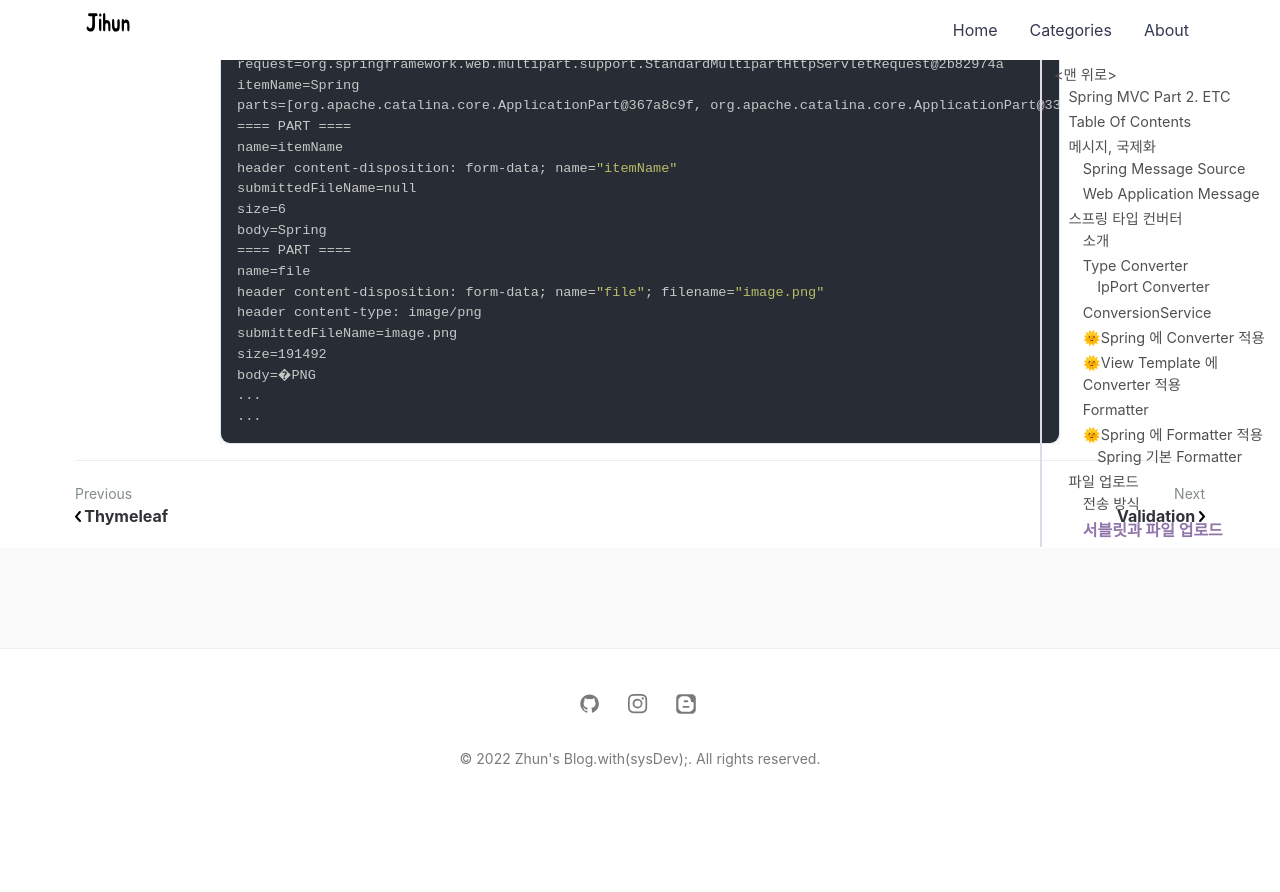
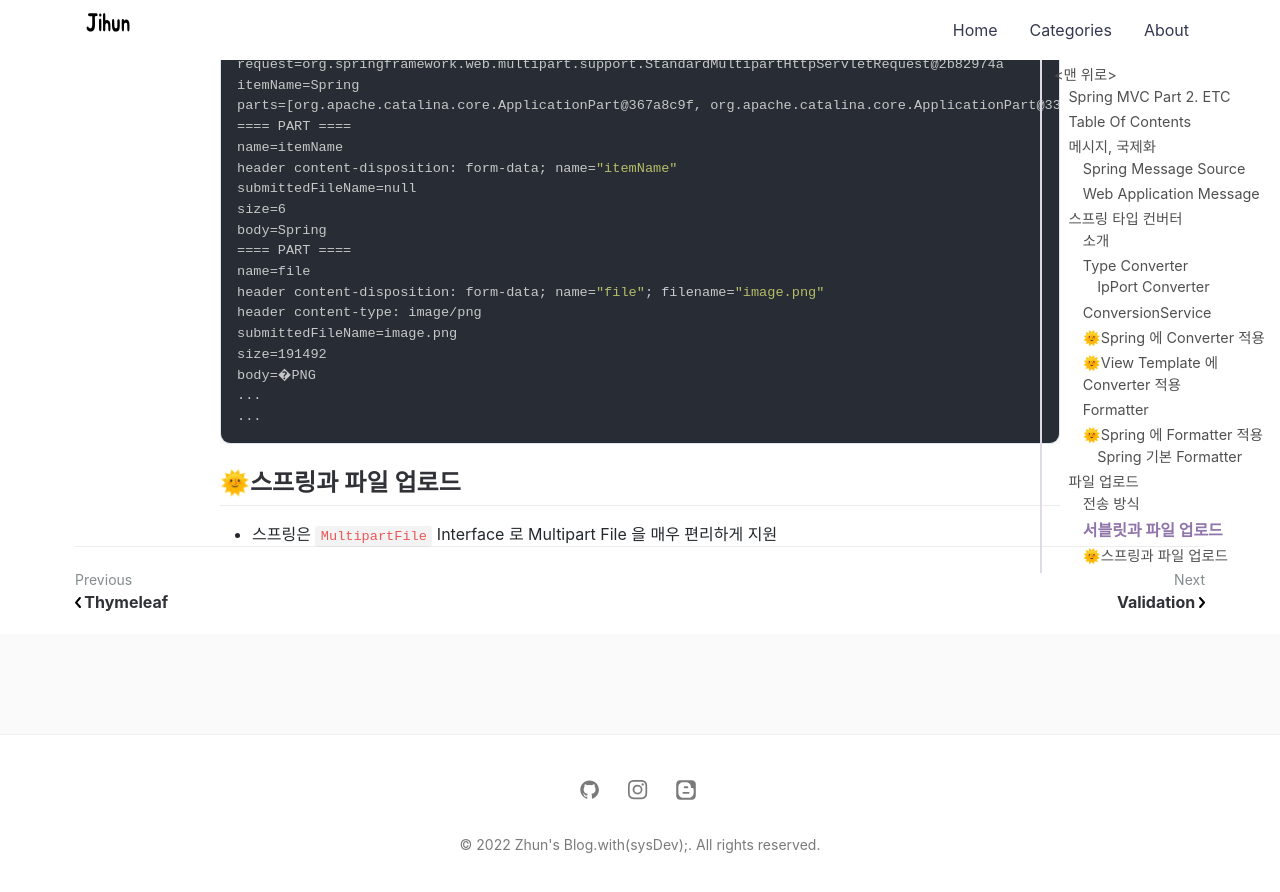
Before and after one commit to jihunparkme/jihunparkme.github.io, a Jekyll site: the page built from _posts/2021-10-12-Spring-MVC-Part2-Etc.md, in a window 1280 px wide and 900 px high, scrolled down 14105 px. Shown: the top 892 px of the window. Built offline with Jekyll 4.4.1, drawn with Linux system fonts in a browser that asks for light colours; nearby versions of some CDN libraries; comment, search, counter and statistics services are not loaded; before the commit the page ends 14919 px from its top, so only the background shows below that.

Commit message:
[파일 업로드] 스프링과 파일 업로드

````diff
--- a/_posts/2021-10-12-Spring-MVC-Part2-Etc.md
+++ b/_posts/2021-10-12-Spring-MVC-Part2-Etc.md
@@ -671,3 +671,7 @@
 ...
 ...
 ```
+
+## 🌞스프링과 파일 업로드
+
+- 스프링은 `MultipartFile` Interface 로 Multipart File 을 매우 편리하게 지원
````
